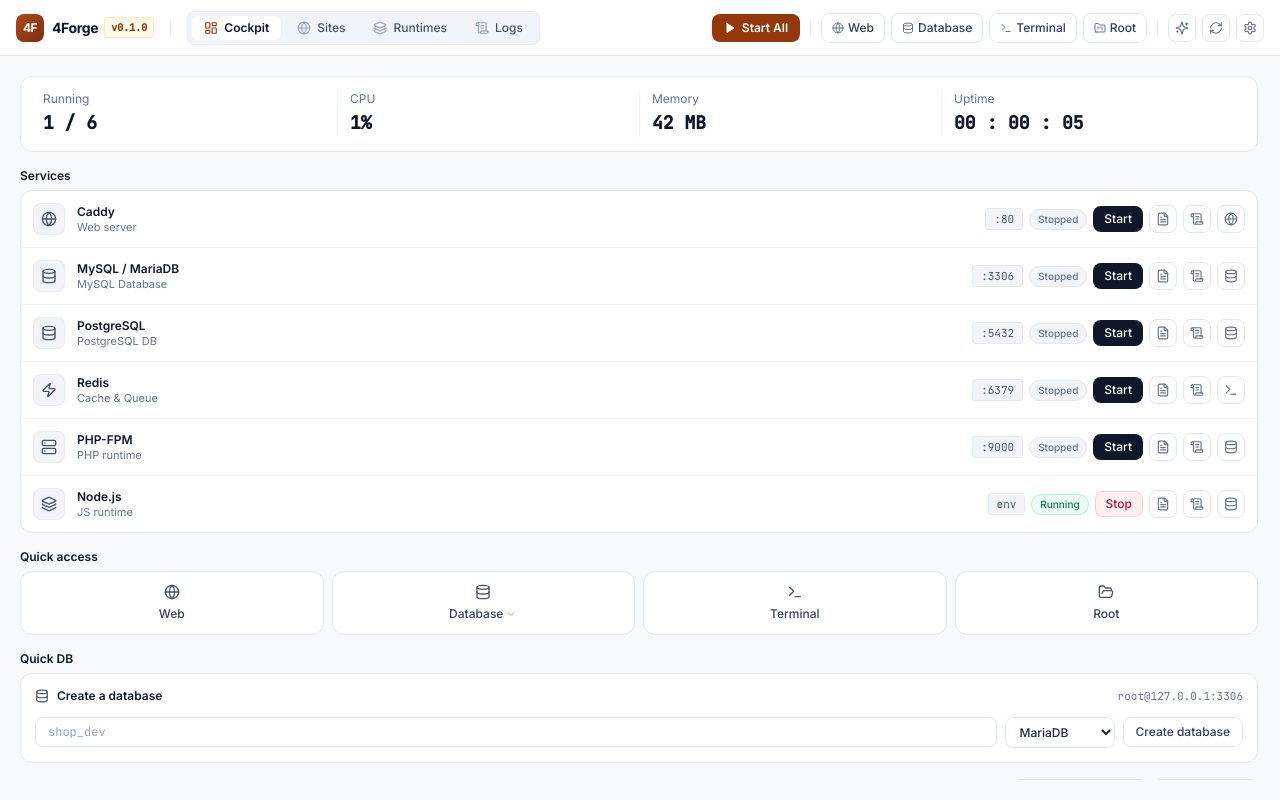
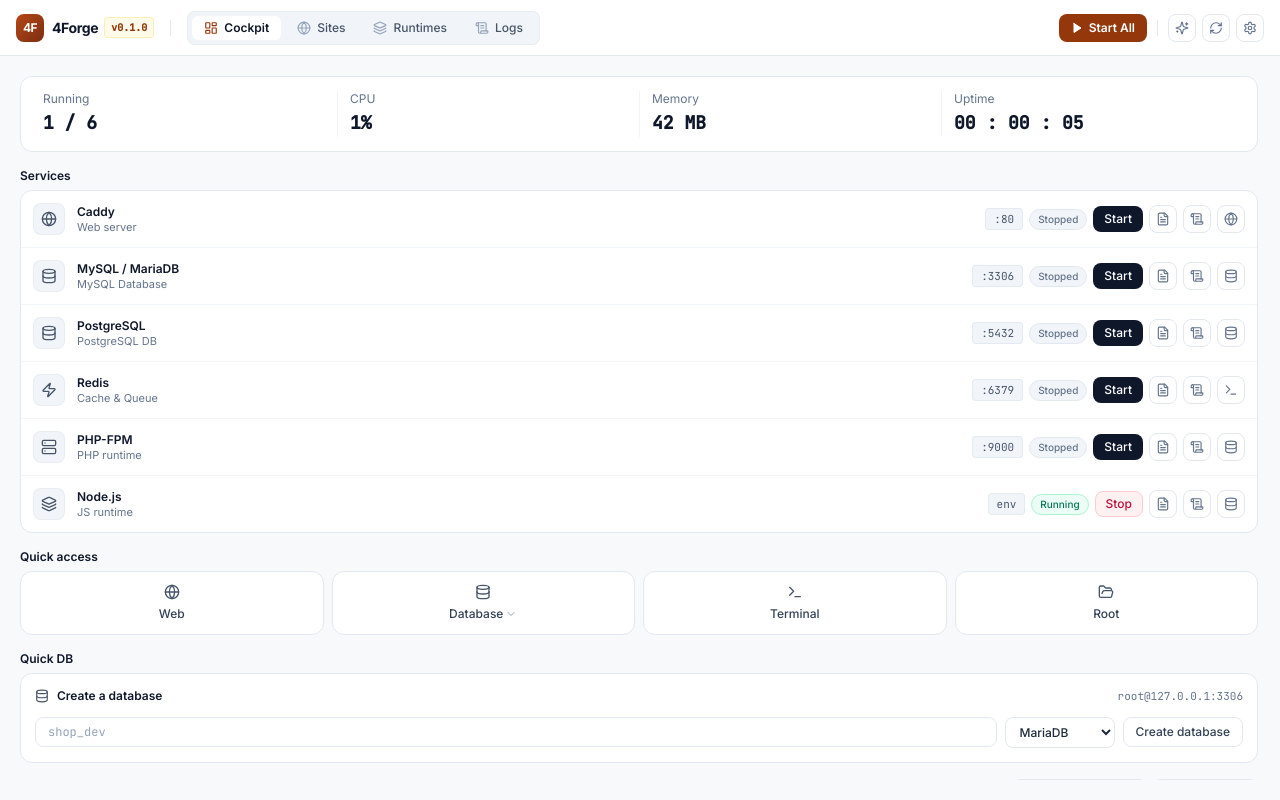
Before and after one commit to fredli4qooni/4forge, a Svelte app: page / in a window 1280 px wide. Built offline with nearby package versions, Linux system fonts and the light colour scheme.

Commit message:
refactor(ui): remove redundant quick access buttons from top navigation bar
Signed-off-by: fredli4qooni <fredlifourqoni999@gmail.com>

```diff
--- a/src/App.svelte
+++ b/src/App.svelte
@@ -359,10 +359,6 @@
     {allRunning}
     onSelectTab={(tab) => (activeTab = tab)}
     onToggleAll={toggleAll}
-    onOpenWeb={openWebLocalhost}
-    onOpenDatabase={() => openDatabaseAction()}
-    onOpenTerminal={handleLaunchTerminal}
-    onOpenProjects={() => handleOpenFolder()}
     onOpenUpdateModal={() => (showUpdateModal = true)}
     onRefresh={() => fetchBackendState(true)}
     onOpenSettings={() => (showSettingsModal = true)}
--- a/src/components/TopNav.svelte
+++ b/src/components/TopNav.svelte
@@ -1,7 +1,5 @@
 <script lang="ts">
   import {
-    Database,
-    FolderKanban,
     Globe,
     Layers,
     LayoutDashboard,
@@ -11,7 +9,6 @@
     Settings,
     Sparkles,
     Square,
-    Terminal,
   } from "@lucide/svelte";
   import type { TabType } from "../types";
 
@@ -22,10 +19,6 @@
     allRunning = false,
     onSelectTab,
     onToggleAll,
-    onOpenWeb,
-    onOpenDatabase,
-    onOpenTerminal,
-    onOpenProjects,
     onOpenUpdateModal,
     onRefresh,
     onOpenSettings,
@@ -36,10 +29,6 @@
     allRunning?: boolean;
     onSelectTab: (tab: TabType) => void;
     onToggleAll: () => void;
-    onOpenWeb: () => void;
-    onOpenDatabase: () => void;
-    onOpenTerminal: () => void;
-    onOpenProjects: () => void;
     onOpenUpdateModal: () => void;
     onRefresh: () => void;
     onOpenSettings: () => void;
@@ -133,44 +122,6 @@
     <div class="h-4 w-px bg-slate-200 mx-1"></div>
 
     <button
-      onclick={onOpenWeb}
-      title="Open localhost in Default Web Browser"
-      class="flex items-center gap-1 px-2.5 py-1.5 rounded-lg text-slate-700 hover:text-slate-900 bg-white hover:bg-slate-50 border border-slate-200 text-xs font-medium transition-all shadow-xs"
-    >
-      <Globe class="w-3 h-3 text-slate-500" />
-      <span>Web</span>
-    </button>
-
-    <button
-      onclick={onOpenDatabase}
-      title="Database Quick Manager"
-      class="flex items-center gap-1 px-2.5 py-1.5 rounded-lg text-slate-700 hover:text-slate-900 bg-white hover:bg-slate-50 border border-slate-200 text-xs font-medium transition-all shadow-xs"
-    >
-      <Database class="w-3 h-3 text-slate-500" />
-      <span>Database</span>
-    </button>
-
-    <button
-      onclick={onOpenTerminal}
-      title="Open 4Forge Dev Shell"
-      class="flex items-center gap-1 px-2.5 py-1.5 rounded-lg text-slate-700 hover:text-slate-900 bg-white hover:bg-slate-50 border border-slate-200 text-xs font-medium transition-all shadow-xs"
-    >
-      <Terminal class="w-3 h-3 text-slate-500" />
-      <span>Terminal</span>
-    </button>
-
-    <button
-      onclick={onOpenProjects}
-      title="Open Projects Directory"
-      class="flex items-center gap-1 px-2.5 py-1.5 rounded-lg text-slate-700 hover:text-slate-900 bg-white hover:bg-slate-50 border border-slate-200 text-xs font-medium transition-all shadow-xs"
-    >
-      <FolderKanban class="w-3 h-3 text-slate-500" />
-      <span>Root</span>
-    </button>
-
-    <div class="h-4 w-px bg-slate-200 mx-1"></div>
-
-    <button
       onclick={onOpenUpdateModal}
       title="Check for updates"
       class="p-1.5 rounded-lg text-slate-500 hover:text-slate-900 hover:bg-slate-100 border border-slate-200 transition-colors shadow-xs"
```
